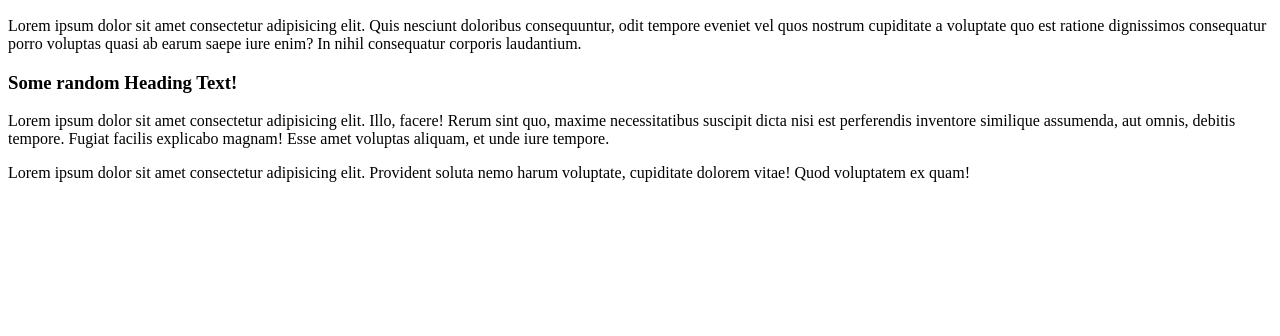
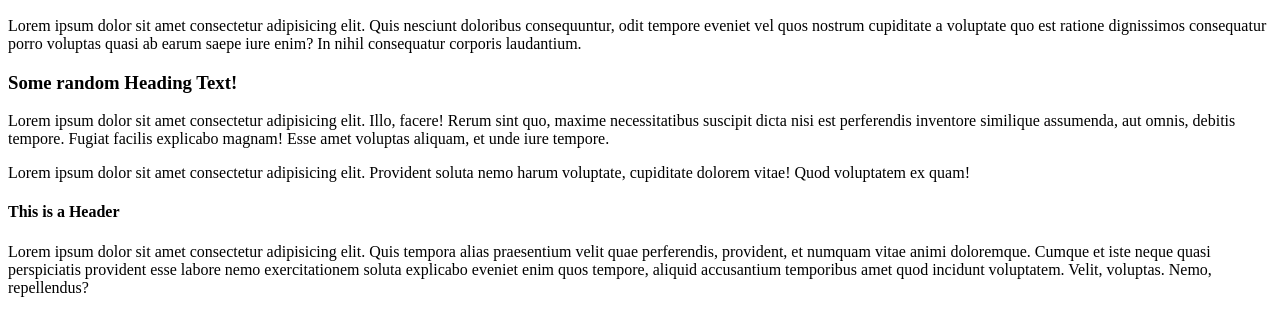
Before and after one commit to jgrahamwebdev/demo-repo, a plain HTML site: page index.html in a window 1280 px wide. Shown: the part 136-472 px from the top of the page. Drawn offline with Linux system fonts and the light colour scheme.

Commit message:
Added a new header and some text

```diff
--- a/index.html
+++ b/index.html
@@ -9,3 +9,7 @@
 <p>Lorem ipsum dolor sit amet consectetur adipisicing elit. Illo, facere! Rerum sint quo, maxime necessitatibus suscipit dicta nisi est perferendis inventore similique assumenda, aut omnis, debitis tempore. Fugiat facilis explicabo magnam! Esse amet voluptas aliquam, et unde iure tempore.</p>
 
 <p>Lorem ipsum dolor sit amet consectetur adipisicing elit. Provident soluta nemo harum voluptate, cupiditate dolorem vitae! Quod voluptatem ex quam!</p>
+
+<h4>This is a Header</h4>
+
+<p>Lorem ipsum dolor sit amet consectetur adipisicing elit. Quis tempora alias praesentium velit quae perferendis, provident, et numquam vitae animi doloremque. Cumque et iste neque quasi perspiciatis provident esse labore nemo exercitationem soluta explicabo eveniet enim quos tempore, aliquid accusantium temporibus amet quod incidunt voluptatem. Velit, voluptas. Nemo, repellendus?</p>
```
